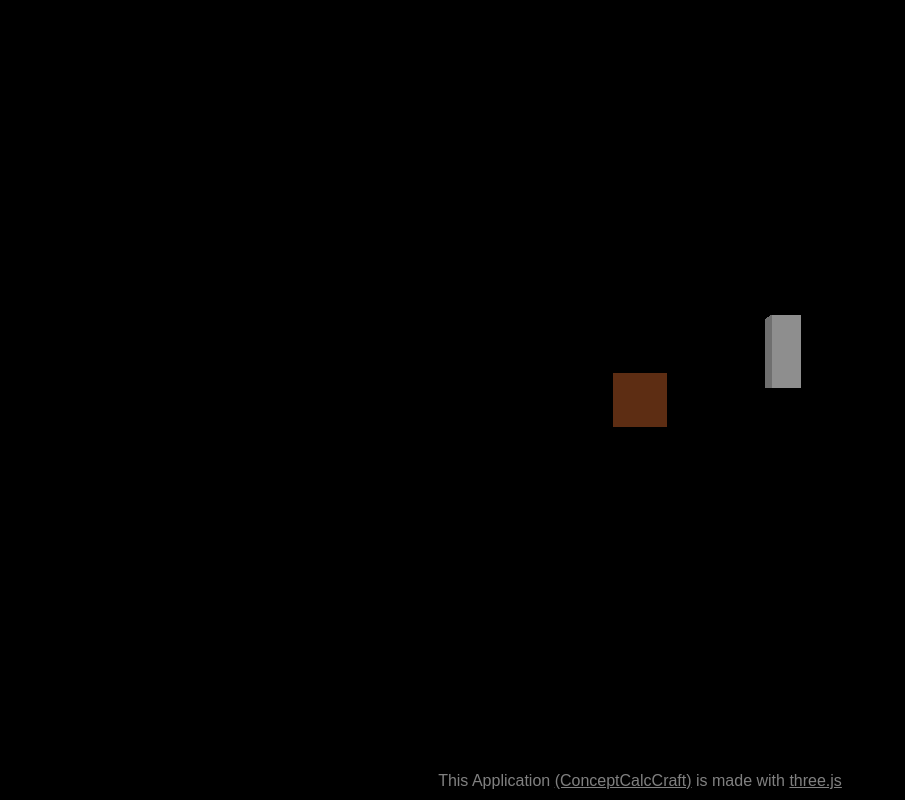
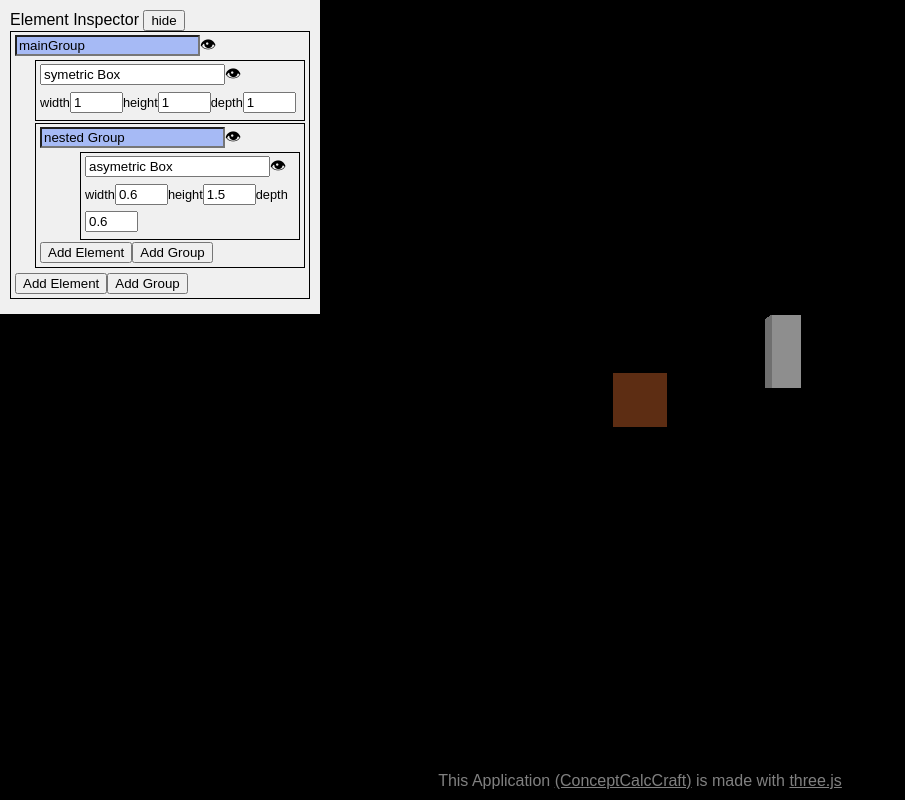
Before and after one commit to grayoctagon/ConceptCalcCraft, a plain HTML site: page index.html in a window 1280 px wide. Shown: the whole page, without its empty margins (0-905 px from the left). Drawn offline with nearby package versions, Linux system fonts and the light colour scheme.

Commit message:
added overview of parts in html

```diff
--- a/index.html
+++ b/index.html
@@ -16,6 +16,37 @@
 		body {
 			margin: 0px;
 			font-family: arial, sans-serif;
+			overflow: hidden;
+		}
+		#hierarchy {
+			position: absolute;
+			top: 0;
+			left: 0;
+			width: 300px;
+			background: #f0f0f0;
+			overflow-y: auto;
+			padding: 10px;
+			box-shadow: 2px 0 5px rgba(0, 0, 0, 0.1);
+			max-height: 95%;
+		}
+		.myGroupEl{
+			border: 1px solid black;
+			margin-bottom: 5px;
+			padding: 0 4px 4px;
+		}
+		.myBoxEl{
+			border: 1px solid black;
+			margin-bottom: 2px;
+			padding: 0 4px 4px;
+		}
+		.myGroupTitle{
+			background: rgb(0 65 255 / 31%);
+		}
+		.numberinput{
+			width: 45px;
+		}
+		.inputlabel{
+			font-size: 80%;
 		}
 		a {
 			color: gray;
@@ -37,9 +68,34 @@
 			pointer-events: none;
 			font-size: 12px;
 		}
+		input {
+			margin: 3px 0;
+		}
+		.crossed {
+			position: relative;
+			display: inline-block;
+		}
+		.crossed::before, .crossed::after {
+			content: '';
+			width: 100%;
+			position: absolute;
+			right: 0;
+			top: 50%;
+		}
+		.crossed::before {
+			border-bottom: 2px solid red;
+			-webkit-transform: skewY(-20deg);
+			transform: skewY(-20deg);
+		}
+		.crossed::after {
+			border-bottom: 2px solid red;
+			-webkit-transform: skewY(20deg);
+			transform: skewY(20deg);
+		}
 	</style>
 </head>
 <body>
+	<div id="hierarchy"></div>
 	<div id="tooltip"></div>
 	<script type="module">
 		import * as THREE from 'three';
@@ -52,6 +108,8 @@
 		renderer.setSize(window.innerWidth, window.innerHeight);
 		document.body.appendChild(renderer.domElement);
 
+		const hierarchyDiv = document.getElementById('hierarchy');
+		let showHierarchy=true;
 		const tooltip = document.getElementById('tooltip');
 		const raycaster = new THREE.Raycaster();
 		const mouse = new THREE.Vector2();
@@ -67,7 +125,7 @@
 				z: camera.position.z
 			};
 			localStorage.setItem('cameraPosition', JSON.stringify(cameraPosition));
-			console.log("saved cam pos");
+			//console.log("saved cam pos ",cameraPosition);
 		});
 
 		// Restore camera position from localStorage on load
@@ -78,6 +136,7 @@
 				savedCameraPosition.y,
 				savedCameraPosition.z
 			);
+			console.log("loaded cam pos ",savedCameraPosition);
 		} else {
 			camera.position.z = 10;
 		}
@@ -98,42 +157,52 @@
 		woodTexture.wrapS = THREE.RepeatWrapping;
 		woodTexture.wrapT = THREE.RepeatWrapping;
 
+		let config = [];
+		let isAnimating = false;
+		function loadConfig(newConfig) {
+			config = newConfig;
+			window.config=config;
+			//clearSceneExceptLights(scene);
+
+			processConfig(config, scene);
+			if (!isAnimating) {
+				isAnimating = true;
+				animate();
+			}
+		}
+		function clearSceneExceptLights(scene) {
+			console.log("clearSceneExceptLights");
+			for (let i = scene.children.length - 1; i >= 0; i--) {
+				const child = scene.children[i];
+				// Remove objects that are groups or meshes
+				if (child.isGroup || child.isMesh) {
+					scene.remove(child);
+				}
+			}
+		}
+
 		// Load JSON configuration file
 		fetch('wood_config.json')
 			.then(response => response.json())
 			.then(config => {
-				processConfig(config);
-				animate();
+				loadConfig(config);
+				updateHierarchy();
 			})
 			.catch(err => console.error('Error loading JSON:', err));
 
-		// Function to process the configuration
-		function processConfig(config, parentGroup = null, parentName = "") {
-			const group = parentGroup || new THREE.Group();
+		function processConfig(config, parent) {
+			console.log("processConfig");
 			config.forEach(item => {
-				if (item.type === "group") {
-					const nestedGroup = new THREE.Group();
-					nestedGroup.name = parentName ? `${parentName} > ${item.name}` : item.name;
-					item.modifications?.forEach(mod => {
-						if (mod.type === "position") {
-							nestedGroup.position.set(
-								nestedGroup.position.x + mod.x,
-								nestedGroup.position.y + mod.y,
-								nestedGroup.position.z + mod.z
-							);
-						} else if (mod.type === "rotation") {
-							nestedGroup.rotation.set(
-								nestedGroup.rotation.x + mod.x,
-								nestedGroup.rotation.y + mod.y,
-								nestedGroup.rotation.z + mod.z
-							);
+				createObject(item, parent);
+			});
 		}
-					});
-					processConfig(item.elements, nestedGroup, nestedGroup.name);
-					group.add(nestedGroup);
-				} else if (item.type === "box") {
+		function createObject(item, parent){
+			let object =null;
+			if(item.hide){
+				return;
+			}
+			if (item.type === "box"){
 				const geometry = new THREE.BoxGeometry(item.width, item.height, item.depth);
-					// Adjust texture scaling based on box dimensions
 				const materials = [
 					new THREE.MeshStandardMaterial({ map: woodTexture.clone(), side: THREE.DoubleSide, color: item.color ? new THREE.Color(item.color) : null }),
 					new THREE.MeshStandardMaterial({ map: woodTexture.clone(), side: THREE.DoubleSide, color: item.color ? new THREE.Color(item.color) : null }),
@@ -150,30 +219,35 @@
 				materials[3].map.repeat.set(multiplier*item.width, multiplier*item.depth*2);//bottom
 				materials[4].map.repeat.set(multiplier*item.width, multiplier*item.height*2);//front
 				materials[5].map.repeat.set(multiplier*item.width, multiplier*item.height*2);//back
+				object = new THREE.Mesh(geometry, materials);
+			}else if (item.type === "group") {
+				object = new THREE.Group();
+			}else{
+				alert("unknown object type "+item.type);
+				console.error("unknown object type "+item.type,item);
+			}
+			object.name = parent.name ? `${parent.name} > ${item.name}` : item.name;
 
-					const mesh = new THREE.Mesh(geometry, materials);
-					mesh.name = parentName ? `${parentName} > ${item.name}` : item.name;
-					item.modifications.forEach(mod => {
+			item.modifications?.forEach(mod => {
 				if (mod.type === "position") {
-							mesh.position.set(
-								mesh.position.x + mod.x,
-								mesh.position.y + mod.y,
-								mesh.position.z + mod.z
+					object.position.set(
+						object.position.x + mod.x,
+						object.position.y + mod.y,
+						object.position.z + mod.z
 					);
 				} else if (mod.type === "rotation") {
-							mesh.rotation.set(
-								mesh.rotation.x + mod.x,
-								mesh.rotation.y + mod.y,
-								mesh.rotation.z + mod.z
+					object.rotation.set(
+						object.rotation.x + mod.x,
+						object.rotation.y + mod.y,
+						object.rotation.z + mod.z
 					);
 				}
 			});
-					group.add(mesh);
+
+			if (item.type === "group") {
+				processConfig(item.elements, object);
 			}
-			});
-			if (!parentGroup) {
-				scene.add(group);
-			}
+			parent.add(object);
 		}
 
 		// Handle mouse move
@@ -194,10 +268,121 @@
 		});
 
 		// Animation loop
-		function animate() {
-			requestAnimationFrame(animate);
+		let lastRenderTime = 0;
+		function animate(timestamp) {
+			if (timestamp - lastRenderTime >= 34) {//limit to aaprox 30fps
+				lastRenderTime = timestamp;
 				controls.update();
 				renderer.render(scene, camera);
+			}
+			requestAnimationFrame(animate);
+		}
+
+		function toggleHierarchy(){
+			showHierarchy=!showHierarchy;
+			updateHierarchy();
+		}
+
+		function updateHierarchy() {
+			console.log("updateHierarchy");
+			hierarchyDiv.innerHTML = `Element Inspector `;
+
+			const btnToggleHierarchy = document.createElement("button");
+			btnToggleHierarchy.onclick = () => { toggleHierarchy(); };
+			btnToggleHierarchy.innerText=(showHierarchy?"hide":"show");
+			hierarchyDiv.appendChild(btnToggleHierarchy);
+
+			//hierarchyDiv.style.height=showHierarchy?"100%":"initial";
+			hierarchyDiv.style.width=showHierarchy?"300px":"initial";
+			if(showHierarchy)
+				buildHierarchy(config, hierarchyDiv);
+		}
+		let idCounter=0;
+		function buildHierarchy(config, parentDiv, depth = 0) {
+			config.forEach((item, index) => {
+				const container = document.createElement("div");
+				container.style.marginLeft = `${depth * 20}px`;
+
+				const nameField = document.createElement("input");
+				nameField.value = item.name;
+				nameField.oninput = (e) => { item.name = e.target.value; refreshScene();};
+				container.appendChild(nameField);
+
+				const hideEl = document.createElement("span");
+				hideEl.innerText="👁";
+				hideEl.onclick = () => {
+					item.hide = !item.hide;
+					if(item.hide){
+						hideEl.classList.add("crossed");
+					}else{
+						hideEl.classList.remove("crossed");
+					}
+					refreshScene();
+				};
+				if(item.hide){
+					hideEl.classList.add("crossed");
+				}else{
+					hideEl.classList.remove("crossed");
+				}
+				container.appendChild(hideEl);
+
+				if (item.type === "group") {
+					container.classList.add("myGroupEl");
+					nameField.classList.add("myGroupTitle");
+
+
+					buildHierarchy(item.elements, container, depth + 1);
+					const addElement = document.createElement("button");
+					addElement.textContent = "Add Element";
+					addElement.onclick = () => { addNewItem(item.elements, "box"); refreshScene(true); }; // Refresh only on new addition
+					container.appendChild(addElement);
+					const addGroup = document.createElement("button");
+					addGroup.textContent = "Add Group";
+					addGroup.onclick = () => { addNewItem(item.elements, "group"); refreshScene(true); }; // Refresh only on new addition
+					container.appendChild(addGroup);
+				}else if(item.type === "box"){
+					container.classList.add("myBoxEl");
+					//►▼
+
+					//TODO hide show details
+
+					const size = document.createElement("div");
+					["width","height","depth"].forEach(sName => {
+						let label=Object.assign(document.createElement("label"),{textContent:sName});
+						label.setAttribute("for",("input"+ (++idCounter)));
+						size.appendChild(label);
+						label.classList.add("inputlabel");
+
+						const s1 = document.createElement("input");
+						s1.classList.add("numberinput");
+						s1.value = item[sName];
+						s1.id=("input"+ (idCounter));
+						s1.type="number";
+						s1.step="0.005";
+						s1.size="5";
+						s1.oninput = (e) => { item[sName] = e.target.value; refreshScene();};
+						size.appendChild(s1);
+					});
+					//TODO add options for position and rotation
+
+					container.appendChild(size);
+				}
+
+
+				parentDiv.appendChild(container);
+			});
+		}
+
+		function addNewItem(elements, type) {
+			const newItem = { type, name: type === "group" ? "New Group" : "New Box", elements: type === "group" ? [] : null, width: 1, height: 1, depth: 1, position: { x: 0, y: 0, z: 0 }, rotation: { x: 0, y: 0, z: 0 } };
+			elements.push(newItem);
+		}
+
+		function refreshScene(updateH=false) {
+			loadConfig(config);
+			if(updateH){
+				updateHierarchy();
+			}
 		}
 
 		function onWindowResize() {
```
Also changed, not shown: assetsForGit/2024-12-21_ScreenshotChair.PNG (added), 1 other file. Lines whose indentation alone changed are shown as unchanged.
